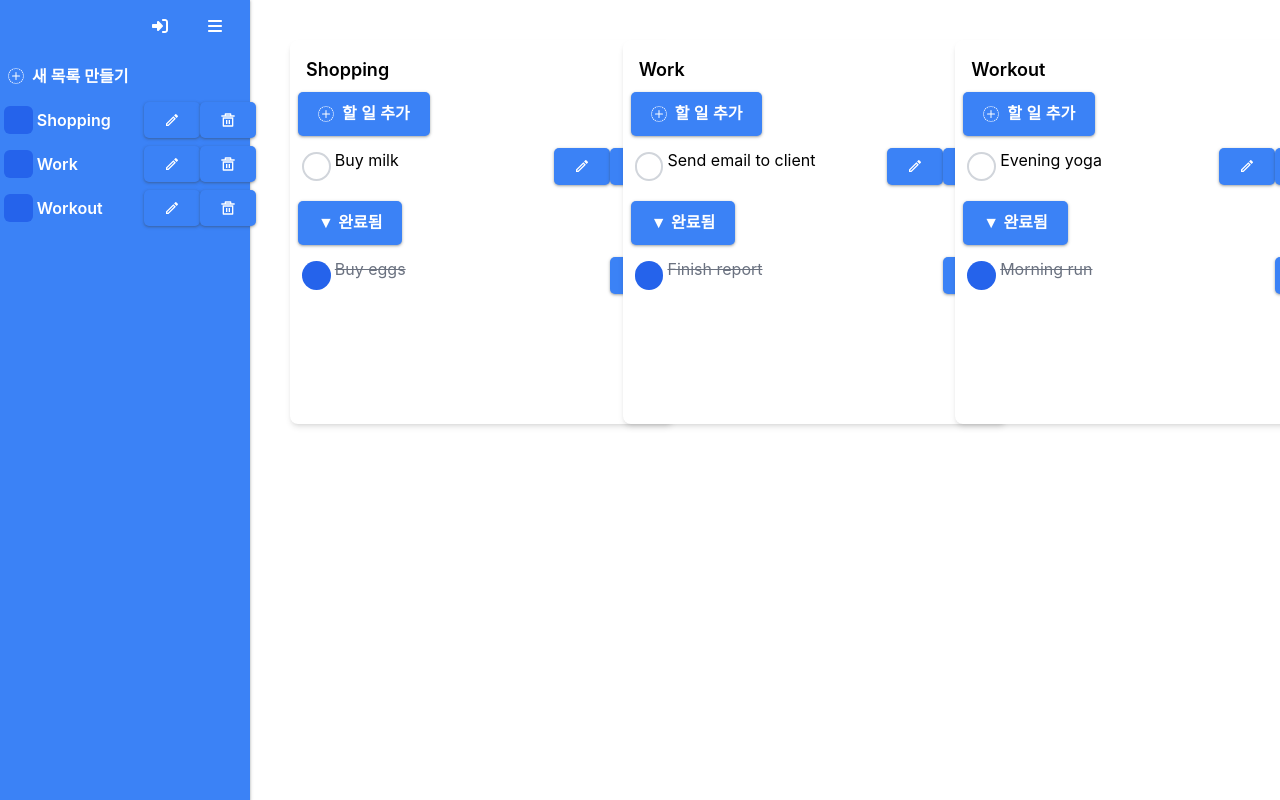
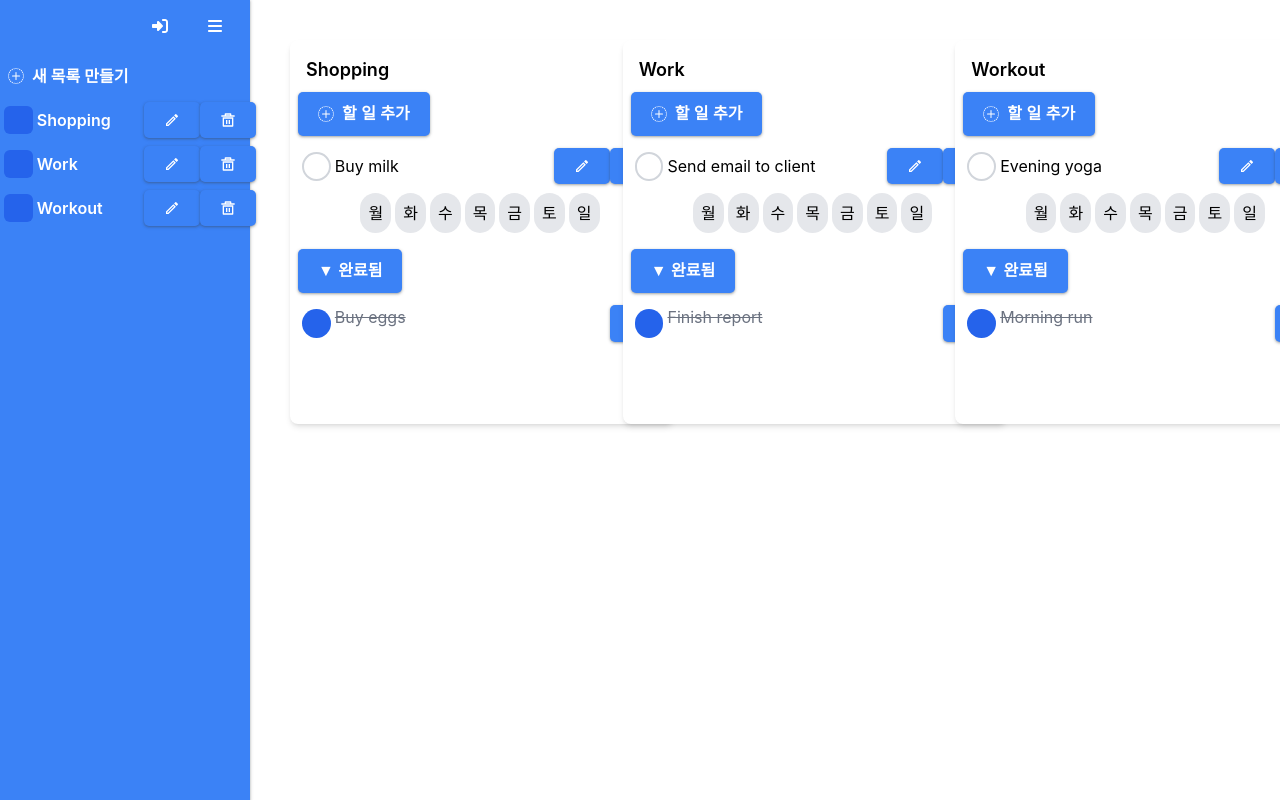
Before and after one commit to kdt-todolist/test, a React (Create React App) app: page / in a window 1280 px wide. Shown: the top 800 px of the page. Built offline with nearby package versions, Linux system fonts and the light colour scheme.

Commit message:
요일 선택 추가

```diff
--- a/src/components/Task/TaskCard.jsx
+++ b/src/components/Task/TaskCard.jsx
@@ -16,6 +16,9 @@ function TaskCard({ task, dragHandleProps }) {
   const [isEditing, setIsEditing] = useState(false);
   const [currentSubTaskId, setCurrentSubTaskId] = useState(null);
   const [isCompletedVisible, setIsCompletedVisible] = useState(true);
+  const [selectedDaysMap, setSelectedDaysMap] = useState({});
+
+  const days = ["월", "화", "수", "목", "금", "토", "일"];
 
   const handleAddSubTask = () => {
     if (inputValue.trim() === '') return;
@@ -45,6 +48,18 @@ function TaskCard({ task, dragHandleProps }) {
     updateSubTaskOrder(task.id, reorderedSubTasks);
   };
 
+  const toggleDay = (subTaskId, day) => {
+    setSelectedDaysMap((prev) => {
+      const currentDays = prev[subTaskId] || [];
+      if (currentDays.includes(day)) {
+        return { ...prev, [subTaskId]: currentDays.filter(d => d !== day) };
+      } else {
+        return { ...prev, [subTaskId]: [...currentDays, day] };
+      }
+    });
+  };
+
+
   // 완료된 서브 태스크와 미완료 서브 태스크 분리
   const completedSubTasks = task.subTasks.filter(subTask => subTask.isChecked);
   const incompleteSubTasks = task.subTasks.filter(subTask => !subTask.isChecked);
@@ -73,12 +88,13 @@ function TaskCard({ task, dragHandleProps }) {
                         ref={provided.innerRef}
                         {...provided.draggableProps}
                         {...provided.dragHandleProps}
-                        className="flex mt-3 hover:rounded-lg hover:bg-gray-100"
+                        className="mt-3 hover:rounded-lg hover:bg-gray-100"
                         style={{
                           ...provided.draggableProps.style,
                           opacity: snapshot.isDragging ? 0.5 : 1,
                         }}
                       >
+                        <div className="flex items-center">
                           <InputCheck
                             shape="round"
                             checked={subTask.isChecked}
@@ -100,6 +116,21 @@ function TaskCard({ task, dragHandleProps }) {
 
                           <Button onClick={() => deleteSubTask(task.id, subTask.id)}><RiDeleteBin5Line /></Button>
                         </div>
+
+                        {/* 요일 선택 추가 */}
+                        <div className="flex mt-2 justify-center">
+                          {days.map((day) => (
+                            <button
+                              key={day}
+                              className={`mr-1 p-2 rounded-full ${selectedDaysMap[subTask.id]?.includes(day) ? 'bg-blue-500 text-white' : 'bg-gray-200'}`}
+                              onClick={() => toggleDay(subTask.id, day)}
+                            >
+                              {day}
+                            </button>
+                          ))}
+                        </div>
+                      </div>
+
                     )}
                   </Draggable>
                 ))}
```
Lines whose indentation alone changed are shown as unchanged.
